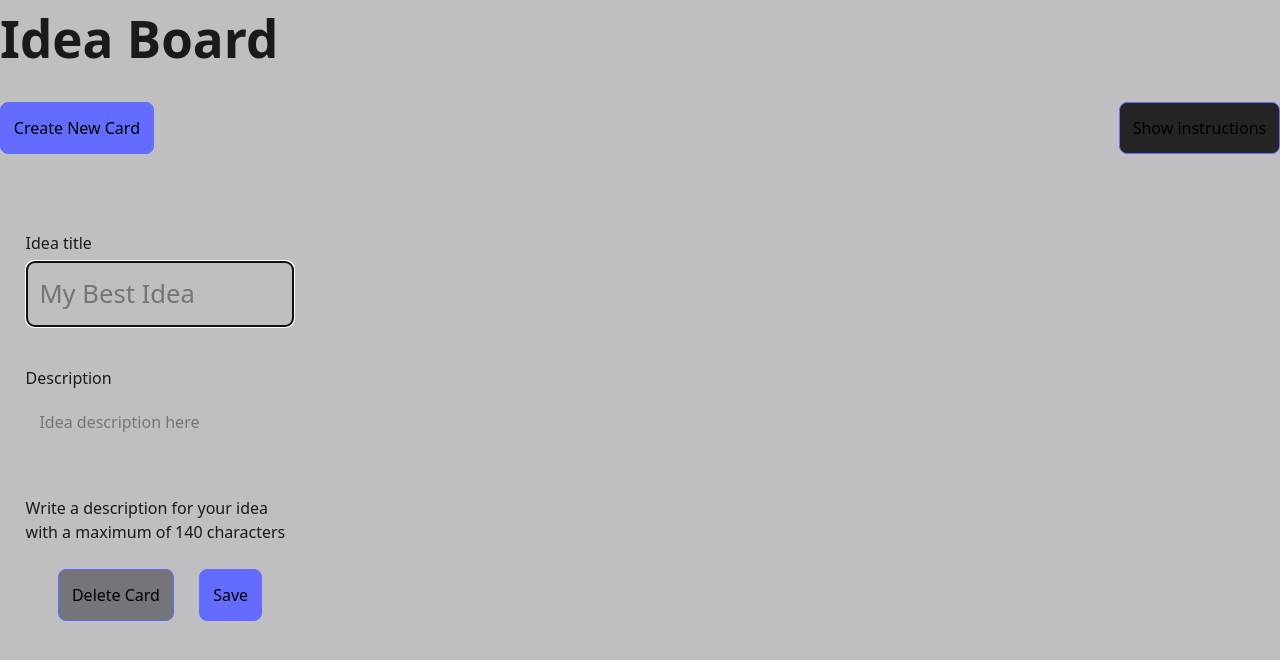
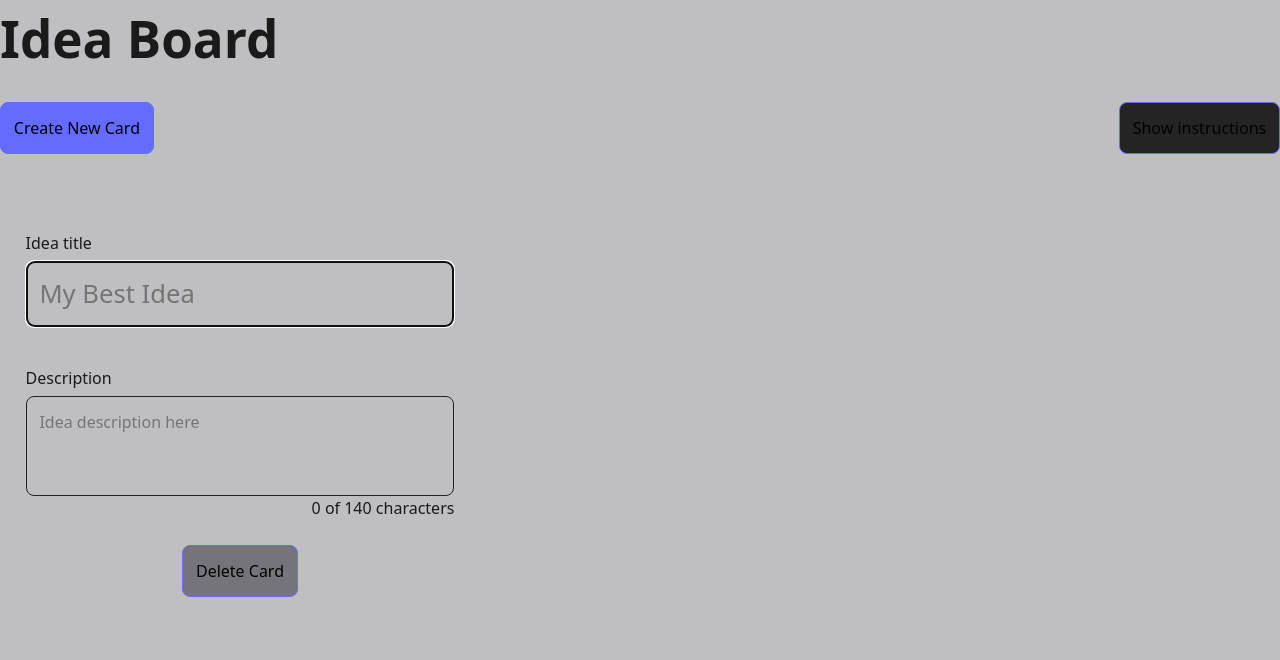
Before and after one commit to juliscapucin/idea-board, a React (Vite) app: page / in a window 1280 px wide. Both pictures are taken after a click on the button "Create New Card". Shown: the top 660 px of the page. Built offline with nearby package versions, Linux system fonts and the light colour scheme.

Commit message:
fix input styles + conditional save button

```diff
--- a/src/components/IdeaCard.tsx
+++ b/src/components/IdeaCard.tsx
@@ -22,8 +22,8 @@ export default function IdeaCard({
 
 	const [newTitle, setNewTitle] = useState(title)
 	const [newDescription, setNewDescription] = useState(description)
-	// const [dateCreated, setDateCreated] = useState<string | undefined>(undefined)
-	// const [dateEdited, setDateEdited] = useState<string | undefined>(undefined)
+	const [characterCount, setCharacterCount] = useState(0)
+	const [isEditing, setIsEditing] = useState(false)
 
 	const titleRef = useRef<HTMLInputElement>(null)
 
@@ -40,7 +40,7 @@ export default function IdeaCard({
 
 		const formattedDate = getDateAndTime()
 
-		// If dateCreated exists, use formattedDate as Edited Date
+		// If dateCreated exists, set Edited Date
 		if (dateCreated) {
 			editedCard = {
 				title: newTitle,
@@ -49,6 +49,7 @@ export default function IdeaCard({
 				dateEdited: formattedDate,
 			}
 		} else {
+			// If dateCreated doesn't exist, set Created Date
 			editedCard = {
 				title: newTitle,
 				description: newDescription,
@@ -71,6 +72,7 @@ export default function IdeaCard({
 			updatedCollection[cardToEditIndex] = editedCard
 
 			setIdeaCardCollection(updatedCollection)
+			setIsEditing(false)
 		}
 	}
 
@@ -88,6 +90,10 @@ export default function IdeaCard({
 	useEffect(() => {
 		if (!dateCreated && titleRef.current) titleRef.current.focus()
 	}, [])
+
+	useEffect(() => {
+		setCharacterCount(newDescription.length)
+	}, [newDescription])
 
 	return (
 		<div ref={ref} className='idea-card'>
@@ -111,6 +117,7 @@ export default function IdeaCard({
 						onFocus={() => console.log("focus")}
 						onChange={(e) => {
 							setNewTitle(e.target.value)
+							setIsEditing(true)
 						}}
 					/>
 				</div>
@@ -133,20 +140,23 @@ export default function IdeaCard({
 						required
 						onChange={(e) => {
 							setNewDescription(e.target.value)
+							setIsEditing(true)
 						}}
 					/>
-					<div>
-						Write a description for your idea with a maximum of 140 characters
-					</div>
+					<p className='idea-card__countdown'>
+						{characterCount} of 140 characters
+					</p>
 				</div>
 
 				<div className='idea-card__buttons'>
 					<button onClick={() => deleteIdea(title)} className='button-faded'>
 						Delete Card
 					</button>
-					<button type='submit' className='button-main'>
-						Save
-					</button>
+					{isEditing && (
+						<button type='submit' className='button-main'>
+							Save
+						</button>
+					)}
 				</div>
 				<div>
 					{dateEdited && <p>Last edited on: {dateEdited}</p>}
--- a/src/styles/idea-card.css
+++ b/src/styles/idea-card.css
@@ -1,11 +1,10 @@
 .idea-card {
-	width: 20rem;
+	width: 30rem;
 	background-color: var(--color-secondary);
 	color: var(--color-text-dark);
 	padding: var(--space-sm);
 	border-radius: var(--round-corner-sm);
 	transition: all 1s "ease-out";
-	text-align: left;
 }
 
 .idea-card input {
@@ -15,7 +14,6 @@
 .idea-card input,
 .idea-card textarea {
 	color: var(--color-text-dark);
-	border: 1px solid var(--color-transparent);
 	width: 100%;
 }
 
@@ -34,3 +32,7 @@
 	justify-content: center;
 	gap: var(--space-sm);
 }
+
+.idea-card__countdown {
+	text-align: right;
+}
--- a/src/styles/main.css
+++ b/src/styles/main.css
@@ -98,7 +98,7 @@ input,
 textarea {
 	display: block;
 	border-radius: var(--round-corner-md);
-	border: 1px solid var(--color-secondary);
+	border: 1px solid var(--color-primary);
 	padding: var(--space-xs);
 	font-size: 1rem;
 	font-weight: 500;
--- a/src/styles/reset.css
+++ b/src/styles/reset.css
@@ -47,7 +47,6 @@ h4,
 h5,
 h6 {
 	overflow-wrap: break-word;
-	text-align: left;
 }
 
 /* 8. Improve line wrapping */
```
